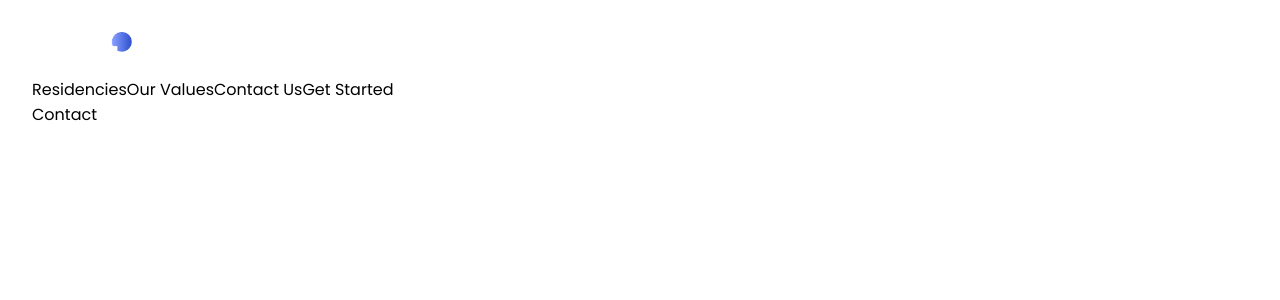
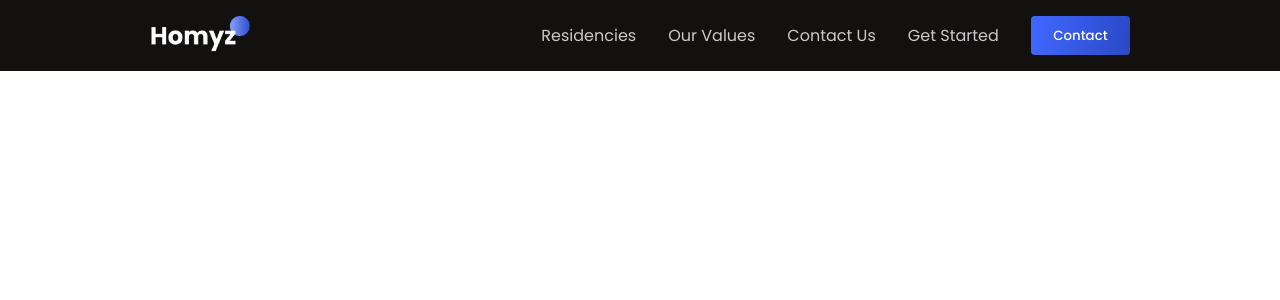
Before and after one commit to mkabdulazees56/realStateWebsite-ReactJs, a React (Vite) app: page / in a window 1280 px wide. Shown: the top 300 px of the page. Built offline with nearby package versions, Linux system fonts and the light colour scheme.

Commit message:
Header section done

```diff
--- a/src/App.jsx
+++ b/src/App.jsx
@@ -2,9 +2,9 @@ import Header from "./componenets/Header/Header";
 
 function App() {
   return (
-<>
-  <Header/>
-</>
+    <div className="App">
+      <Header/>
+    </div>
   );
 }
 
--- a/src/componenets/Header/Header.css
+++ b/src/componenets/Header/Header.css
@@ -0,0 +1,22 @@
+.h-wrapper{
+    background: var(--black);
+    color: white;
+
+}
+
+.h-container{
+    justify-content: space-between;
+    padding: 1rem 0;
+    margin: auto;
+    color: var(--secondary);
+}
+
+
+
+.h-menu{
+    gap: 2rem;
+}
+
+.h-menu>*:hover{
+    cursor: pointer;
+}
--- a/src/componenets/Header/Header.jsx
+++ b/src/componenets/Header/Header.jsx
@@ -1,25 +1,23 @@
-import React from 'react'
-import './Header.css'
+import React from 'react';
+import './Header.css';
 
 const Header = () => {
     return (
-        <div>
-            <section className='h-wrapper'>
-                <div className="flex center paddings innerWidth h-container">
+
+            <section className="h-wrapper">
+                <div className="flexCenter paddings h-container innerWidth">
                     <img src="./logo.png" alt="logo" width={100} />
-                    <div className="h-menu">
+                    <div className="flexCenter h-menu">
                         <a href="">Residencies</a>
                         <a href="">Our Values</a>
                         <a href="">Contact Us</a>
                         <a href="">Get Started</a>
-                        <div className="button"></div>
-                        <a href="">Contact</a>
+                        <button className="button"><a href="">Contact</a></button>
                     </div>
                 </div>
+            </section>
 
-            </section>
-        </div>
-    )
-}
+    );
+};
 
-export default Header
+export default Header;
--- a/src/index.css
+++ b/src/index.css
@@ -82,13 +82,32 @@ a {
   font-weight: 600;
 }
 
+.button{
+  font-weight: 500;
+  padding: 0.6rem 1.4rem;
+  color: white;
+  background: var(--blue-gradient);
+  border: none;
+  border-radius: 4px;
+  transition: all 300ms ease-in;
+}
+
+button:hover{
+  cursor: pointer;
+  transform: scale(1.1);
+}
+
 /* media queries */
 @media (min-width: 1536px) {
   .innerWidth {
     max-width: 1280px;
+    padding: 4rem;
     margin: auto;
   }
 }
+
+
+
 
 @media (min-width: 640px) {
   .paddings {
@@ -96,10 +115,21 @@ a {
   }
 }
 
-@media (min-width: 1280px), (min-width: 768px) {
+@media (min-width: 1280px){
+  .paddings {
+    padding: 2rem;
+    max-width: 980px;
+
+  }
+}
+
+
+@media (min-width: 768px) {
   .paddings {
     padding: 2rem;
   }
+
+
 }
 
 @media (max-width: 640px) {
```
